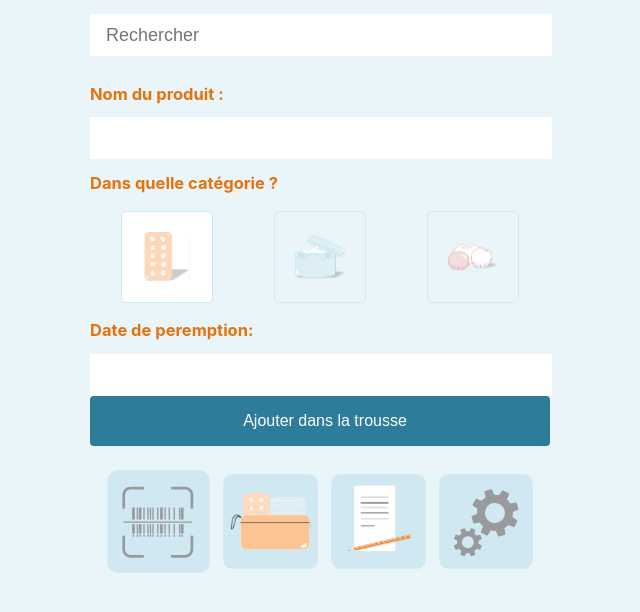
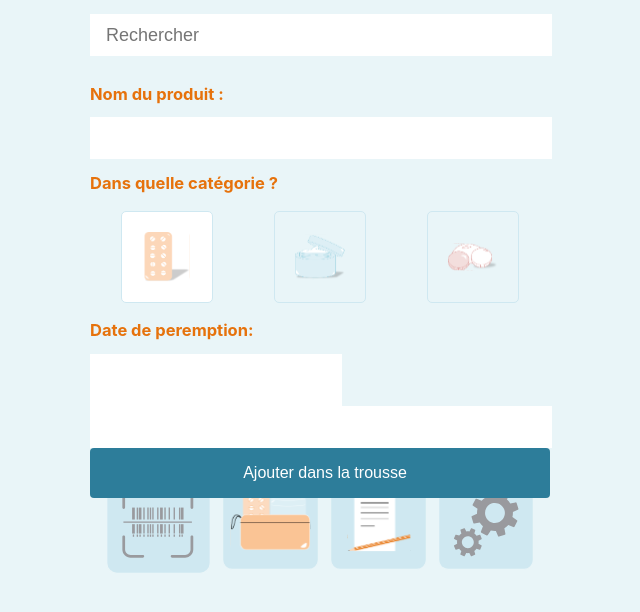
Before and after one commit to Ghivalla/CTKAN, a React (Create React App) app in the folder app/: page /ajouter in a window 1280 px wide. Shown: the top 612 px of the page, without its empty margins (320-960 px from the left). Built offline with nearby package versions, Linux system fonts and the light colour scheme.

Commit message:
Date picker implement

```diff
--- a/app/package.json
+++ b/app/package.json
@@ -8,6 +8,7 @@
     "@testing-library/react": "^9.3.2",
     "@testing-library/user-event": "^7.1.2",
     "react": "^16.13.1",
+    "react-datepicker": "^2.14.1",
     "react-dom": "^16.13.1",
     "react-grid-system": "^6.3.0",
     "react-router-dom": "^5.1.2",
--- a/app/src/pages/ajouter/ajouter-page.jsx
+++ b/app/src/pages/ajouter/ajouter-page.jsx
@@ -6,12 +6,15 @@ import cat2_Icon from "../../assets/cat2.svg";
 import cat3_Icon from "../../assets/cat3.svg";
 import FormInput from "../../components/form-input/form-input-component.jsx";
 import Footer from "../../components/footer/footer-component";
+import DatePicker from "react-datepicker";
+import "react-datepicker/dist/react-datepicker.css";
 
 class Ajouter extends React.Component {
   constructor(props) {
     super(props);
     this.state = {
       activeCategory: 1,
+      datePeremtion: null,
     };
   }
   render() {
@@ -30,23 +33,34 @@ class Ajouter extends React.Component {
 
             <div className="icons_category">
               <div
-                className={this.state.activeCategory == 1 ? "active-icon" : ""} onClick={()=>this.setState({activeCategory : 1})}
+                className={this.state.activeCategory == 1 ? "active-icon" : ""}
+                onClick={() => this.setState({ activeCategory: 1 })}
               >
                 <img src={cat1_Icon}></img>
               </div>
               <div
-                className={this.state.activeCategory == 2 ? "active-icon" : ""} onClick={()=>this.setState({activeCategory : 2})}
+                className={this.state.activeCategory == 2 ? "active-icon" : ""}
+                onClick={() => this.setState({ activeCategory: 2 })}
               >
                 <img src={cat2_Icon}></img>
               </div>
-              <div className={this.state.activeCategory == 3 ?"active-icon" : ""} onClick={()=>this.setState({activeCategory : 3})}>
-                <img src={cat3_Icon} ></img>
+              <div
+                className={this.state.activeCategory == 3 ? "active-icon" : ""}
+                onClick={() => this.setState({ activeCategory: 3 })}
+              >
+                <img src={cat3_Icon}></img>
               </div>
             </div>
           </div>
           <div className="peremption">
             <h2>Date de peremption:</h2>
           </div>
+          <DatePicker
+            contentStyle={{ width: "500px !important" }}
+            showPopperArrow={false}
+            selected={this.state.datePeremtion}
+            onChange={(date) => this.setState({ datePeremtion: date })}
+          />
           <div className="peremption-elements">
             <div>
               <input className="search" type="text" />
```
Also changed, not shown: 1 other file (tests, documents, lock files or other folders).
